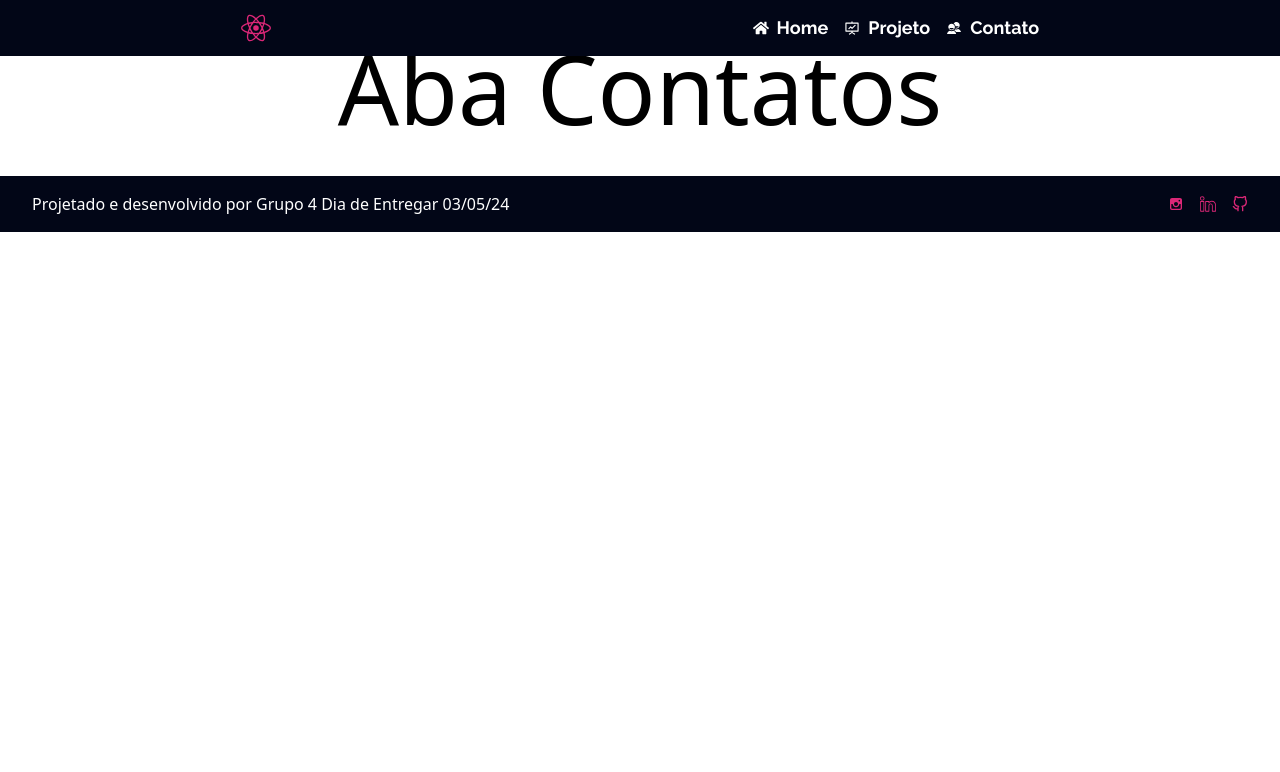
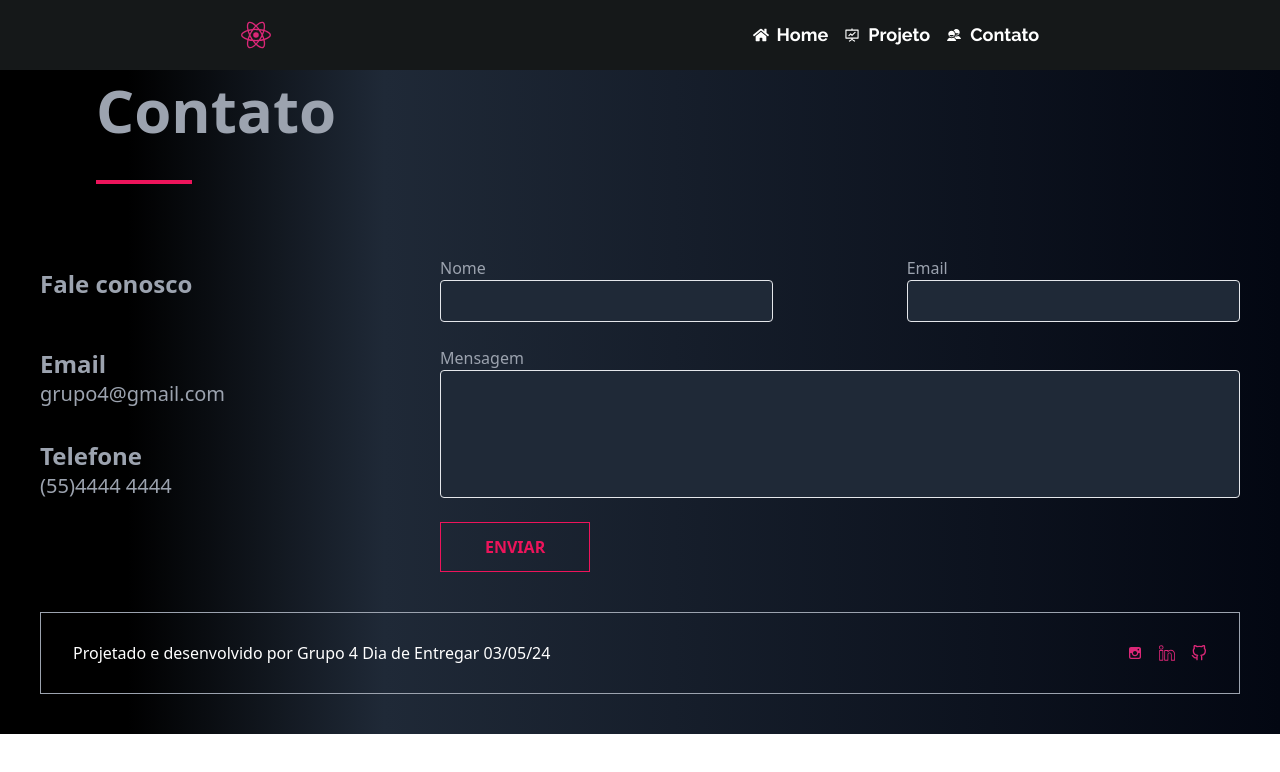
Before and after one commit to PedroHMellow/CP2-Web, a React (Vite) app in the folder CP2-Web/: page /Contatos in a window 1280 px wide. Shown: the top 772 px of the page. Built offline with nearby package versions, Linux system fonts and the light colour scheme.

Commit message:
add V1.3

```diff
--- a/CP2-Web/index.html
+++ b/CP2-Web/index.html
@@ -14,7 +14,7 @@
   </head>
 
   <body>
-    <div id="root"></div>
+    <div id="root" class="pb-10 bg-gradient-to-r from-black from-10% via-gray-800 via-30% to-gray-950 to-100%"></div>
     <script type="module" src="/src/main.jsx"></script>
   </body>
 
--- /dev/null
+++ b/CP2-Web/src/components/Contato/Contato.jsx
@@ -0,0 +1,96 @@
+import { useState } from 'react'
+import './../../App.css'
+
+
+function App() {
+  const [form_nome, setFormNome] = useState("");
+  const [form_email, setFormEmail] = useState("");
+  const [form_msg, setFormMsg] = useState("");
+
+
+  const printar = (nome, email, msg) =>{
+    const frase_nome = `Nome: ${nome}`;
+    const frase_email = `Email: ${email}`;
+    const frase_msg = `Mensagem: ${msg}`;
+    const frases = [frase_nome, frase_email, frase_msg];
+
+    console.log("");
+    for(let i = 0; i<frases.length; i++){
+      console.log(frases[i]);
+    }
+    return
+  };
+
+
+  const alertar = () =>{
+    const frase = "Todos os campos devem ser preenchidos para a mensagem ser enviada!";
+    alert(frase);
+    return
+  };
+
+
+  const enviar_msg = () =>{
+    (form_nome && form_email && form_msg) ? printar(form_nome, form_email, form_msg):alertar();
+    return
+  };
+
+
+  return (
+    <>
+      <section className="text-gray-400 flex flex-col items-start gap-10 pr-10 pl-10">
+        <div className='text-6xl ml-14 font-semibold mt-20'>Contato</div>
+        <div className='bg-magenta h-1 w-24 ml-14 mb-8'></div>
+        <div className='flex justify-between w-full'>
+          <div className='flex flex-col text-2xl gap-8 font-semibold'>
+            <div className='mt-3 mb-4'>
+              Fale conosco
+              </div>
+
+            <div className='flex flex-col items-start'>
+              <div>
+                Email
+                </div>
+              <div className='font-extralight text-xl'>
+                grupo4@gmail.com
+                </div>
+            </div>
+
+            <div className='flex flex-col items-start'>
+              <div>
+                Telefone
+                </div>
+              <div className='font-extralight text-xl'>
+                (55)4444 4444
+                </div>
+            </div>
+          </div>
+
+          <form className='flex flex-wrap w-2/3'>
+            <div className='flex flex-col w-5/12'>
+              <label htmlFor="form_nome" className='text-start'>Nome</label>
+              <input type="text" onChange={(e) => setFormNome(e.target.value)}  id='form_nome' className='bg-gray-800 border transition duration-300 hover:border-magenta rounded focus:outline-none p-2'/>
+            </div>
+
+            <div className='w-2/12'></div>
+
+            <div className='flex flex-col w-5/12'>
+              <label htmlFor="form_email" className='text-start'>Email</label>
+              <input type="text" onChange={(e) => setFormEmail(e.target.value)} id='form_email' className='bg-gray-800 border transition duration-300 hover:border-magenta rounded focus:outline-none p-2'/>
+            </div>
+
+            <div className='flex flex-col w-full mt-6 mb-6'>
+              <label htmlFor="form_msg" className='text-start'>Mensagem</label>
+              <textarea onChange={(e) => setFormMsg(e.target.value)} id='form_msg' className='bg-gray-800 border transition duration-300 hover:border-magenta rounded focus:outline-none p-2 h-32 resize-none'/>
+            </div>
+
+            <button type='button' id="form_bt" className='text-magenta border border-magenta pt-3 pb-3 pr-11 pl-11 font-bold transition duration-300 hover:bg-magenta hover:text-black' onClick={enviar_msg}>ENVIAR</button>
+
+          </form>
+        </div>
+      </section>
+    </>
+  )
+}
+
+
+export default App
--- a/CP2-Web/src/components/Footer/Footer.jsx
+++ b/CP2-Web/src/components/Footer/Footer.jsx
@@ -4,13 +4,15 @@ import { FiGithub } from "react-icons/fi";
 
 function Footer () {
     return (
-        <footer className="w-full h-14 bg-slate-950  text-white flex items-center justify-between px-8">
-           <p className='justify-start'> Projetado e desenvolvido por Grupo 4 Dia de Entregar 03/05/24 </p>
-            <ul className='flex space-x-4 items-center justify-between'>
-                <li className='text-base text-pink-600'> <TiSocialInstagram /> </li>
-                <li className='text-base text-pink-600'> <SlSocialLinkedin /> </li>
-                <li className='text-base text-pink-600'> <FiGithub /></li>
-            </ul>
+        <footer className="w-full">
+            <div className='h-14 m-10 mb-0 p-10 border border-gray-400 bg-transparent  text-white flex items-center justify-between px-8 box-border'>
+                <p className='justify-start'> Projetado e desenvolvido por Grupo 4 Dia de Entregar 03/05/24 </p>
+                <ul className='flex space-x-4 items-center justify-between'>
+                    <a href='' className='text-base text-pink-600'> <TiSocialInstagram /> </a>
+                    <a href='' className='text-base text-pink-600'> <SlSocialLinkedin /> </a>
+                    <a href='' className='text-base text-pink-600'> <FiGithub /></a>
+                </ul>
+            </div>
         </footer>
     )
 }
--- a/CP2-Web/src/components/Header/Header.jsx
+++ b/CP2-Web/src/components/Header/Header.jsx
@@ -7,7 +7,7 @@ import { Link } from "react-router-dom";
 
 function Header () {
     return (
-        <header className="w-full h-14 bg-slate-950 text-white flex items-center justify-around fixed">
+        <header className="w-full pt-5 pb-5  bg-preto_header text-white flex items-center justify-around fixed">
             <Link to="/">
                 <div className="text-3xl text-pink-600"> <SiReact /> </div>
             </Link>
--- a/CP2-Web/src/pages/Contatos/Contatos.jsx
+++ b/CP2-Web/src/pages/Contatos/Contatos.jsx
@@ -1,11 +1,12 @@
 import Header from "../../components/Header/Header"
 import Footer from "../../components/Footer/Footer"
+import Contato from "./../../components/Contato/Contato"
 function Contatos () {
     return (
 
         <>
             <Header />
-            <h1 className="text-8xl flex justify-center items-center p-10 py-10">Aba Contatos</h1>
+            <Contato />
             <Footer />
         </>
 
--- a/CP2-Web/src/pages/PageNotFound/PageNotFound.jsx
+++ b/CP2-Web/src/pages/PageNotFound/PageNotFound.jsx
@@ -7,7 +7,7 @@ function PageNotFound() {
     return (
         <>
 
-            <body className="bg-black h-screen p-36">
+            <body className="bg-preto_header h-screen p-36">
                 <div className=" flex justify-center text-8xl text-pink-600 p-3">
                     <BsEmojiFrownFill />
                 </div>
--- a/CP2-Web/tailwind.config.js
+++ b/CP2-Web/tailwind.config.js
@@ -6,6 +6,10 @@ export default {
   ],
   theme: {
     extend: {
+      colors: {
+        'magenta': '#ed145b',
+        'preto_header': '#151819'
+      },
       fontFamily:{
         Raleway: ['Raleway' , 'sans-serif']
       }
```
